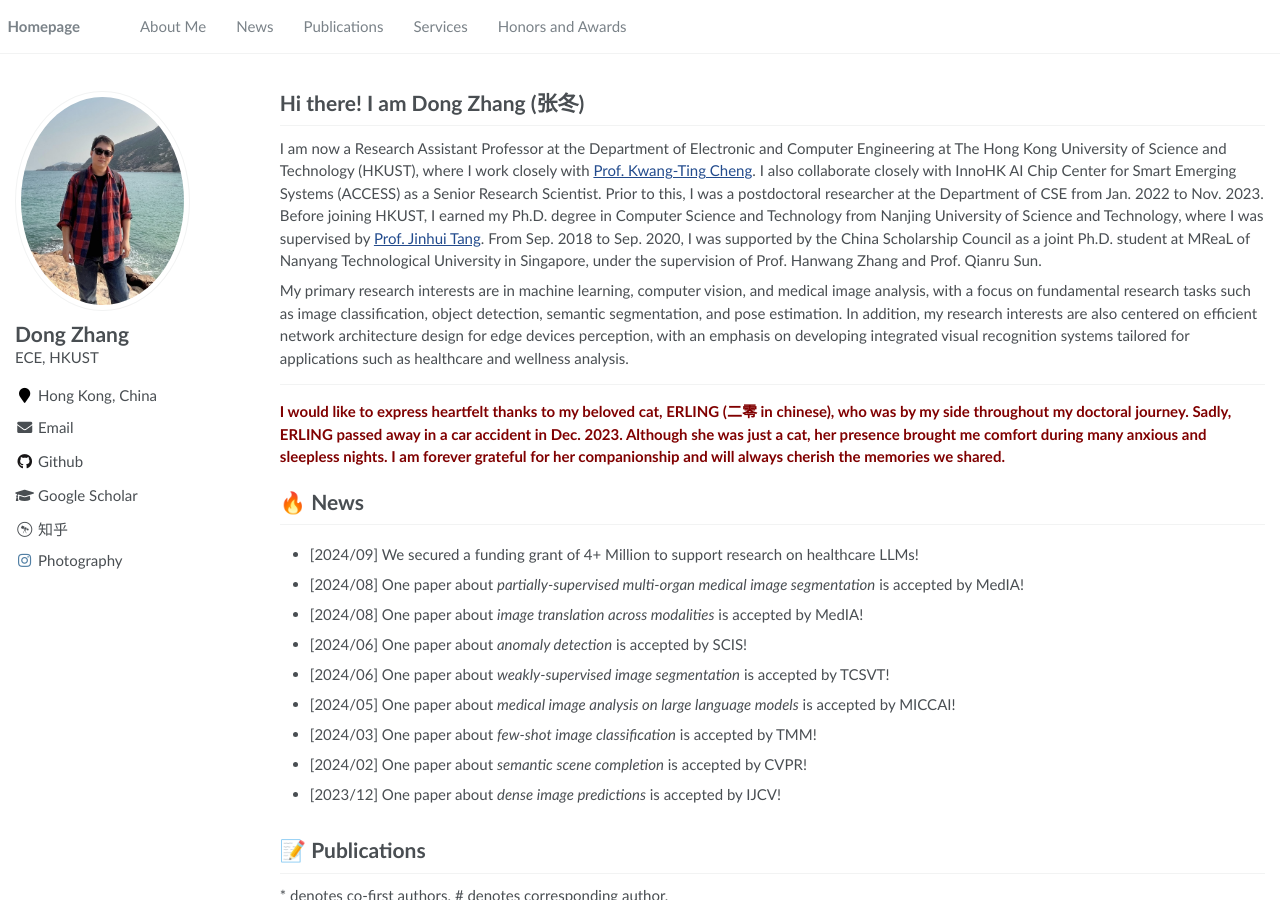
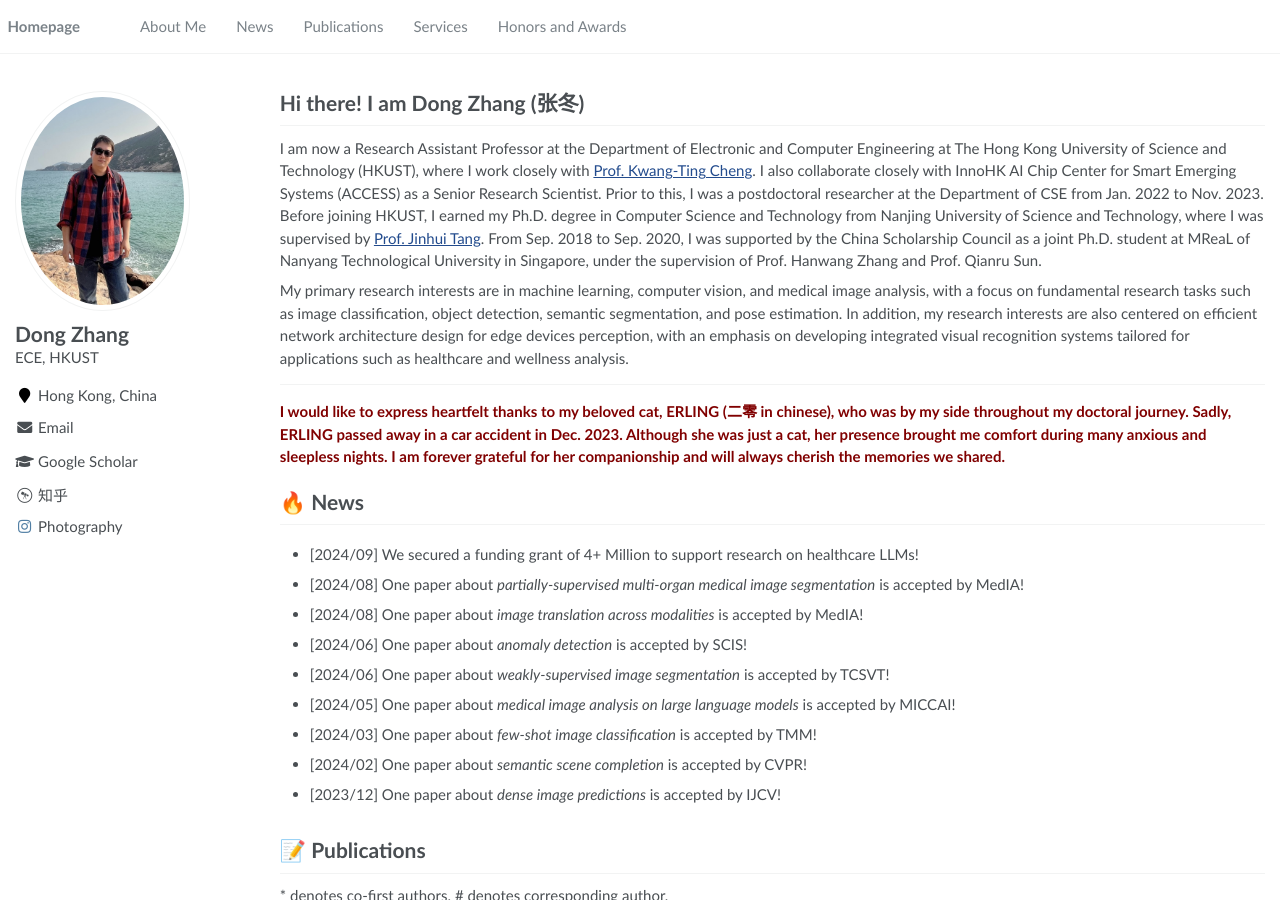
Before and after one commit to ZHANGDONG-NJUST/zhangdong-njust.github.io, a Jekyll site: the page built from _pages/about.md, in a window 1280 px wide and 900 px high. Built offline with Jekyll 4.4.1, drawn with Linux system fonts in a browser that asks for light colours.

Commit message:
Update _config.yml

```diff
--- a/_config.yml
+++ b/_config.yml
@@ -37,7 +37,7 @@ author:
   flickr           :
   facebook         :
   foursquare       :
-  github           : "dongzhang89" # e.g., "github username"
+  github           : # "dongzhang89" # e.g., "github username"
   google_plus      :
   keybase          :
   instagram        :
```
